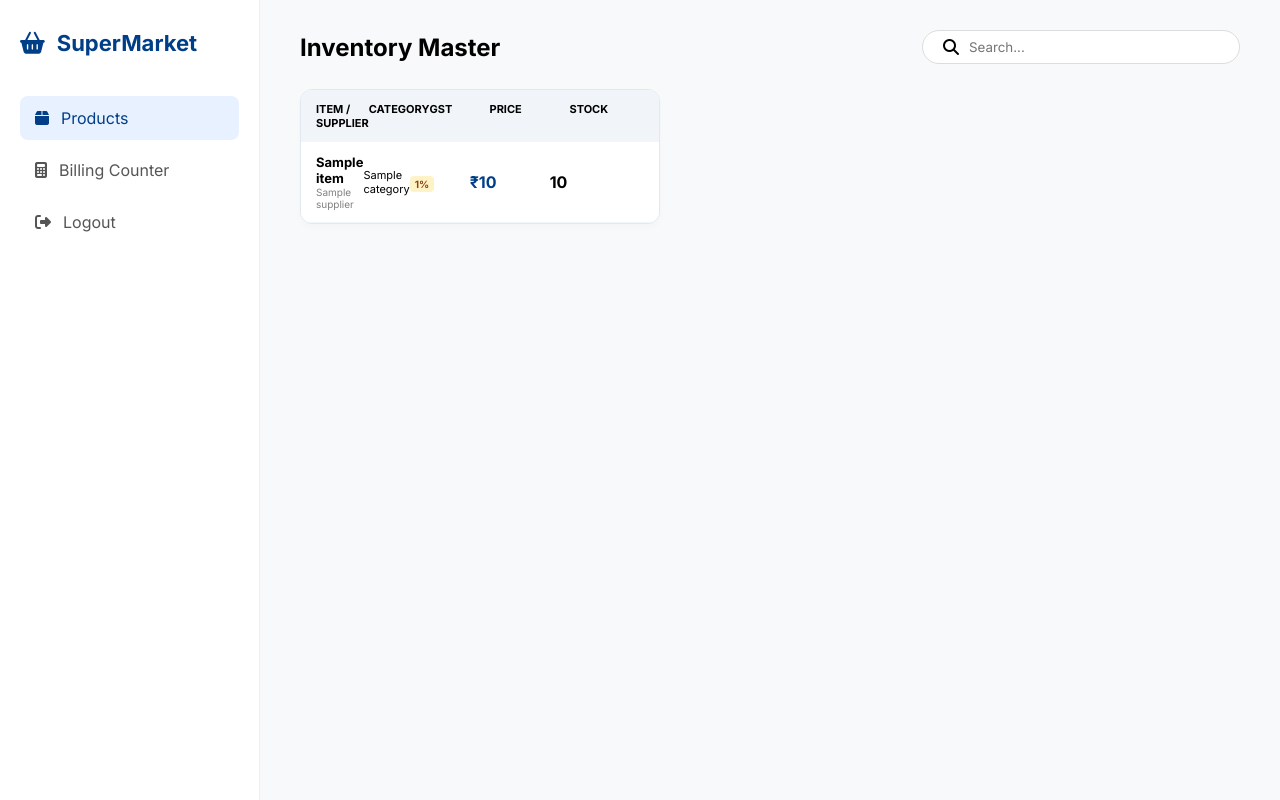
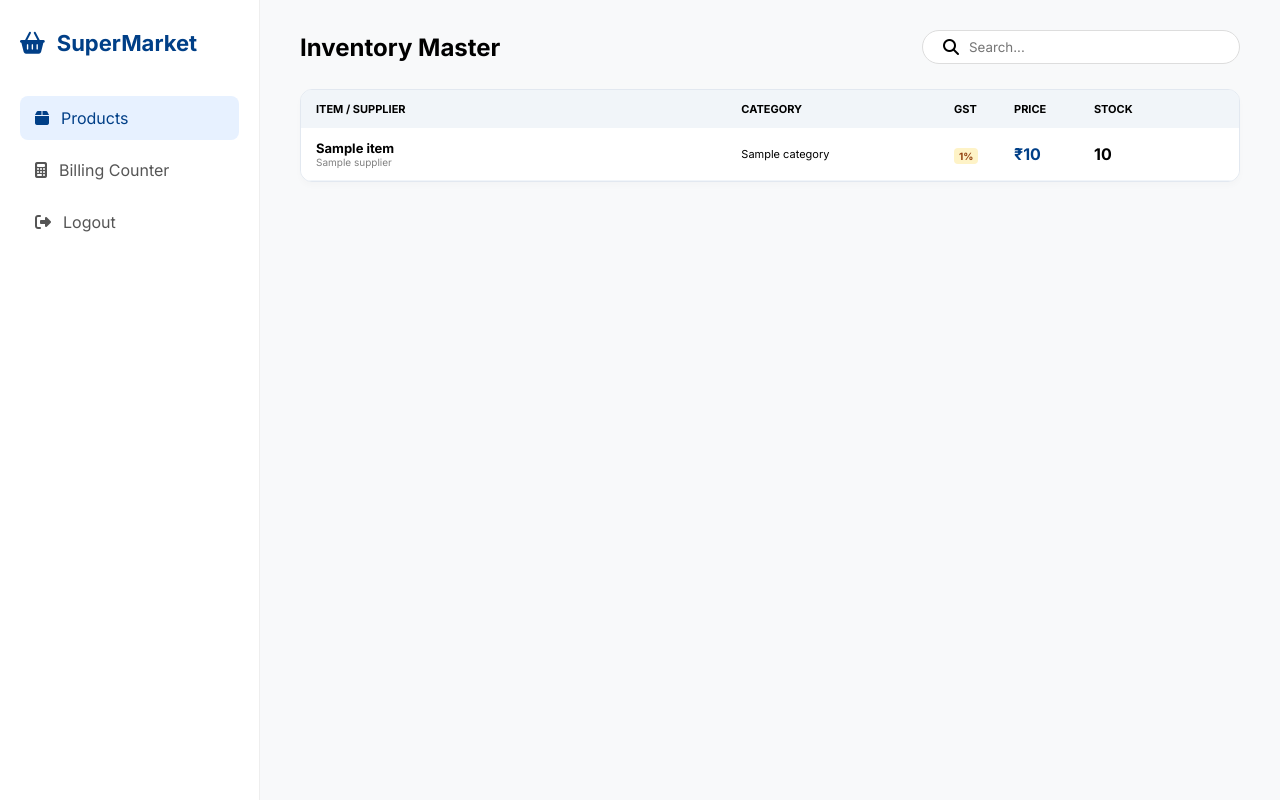
Before and after one commit to YashParmar88/SuperMarket-POS, a Flask app: template templates/products.html in a window 1280 px wide. Run offline with Flask 3, Linux system fonts and the light colour scheme; the template is opened without the code that fills it: most values are stand-ins (such as "Sample title", 1, 10 or a date in 2020).

Commit message:
Cashier Product module fix

```diff
--- a/templates/products.html
+++ b/templates/products.html
@@ -9,7 +9,17 @@
     <link rel="stylesheet" href="https://cdnjs.cloudflare.com/ajax/libs/font-awesome/6.4.0/css/all.min.css">
     <link rel="stylesheet" href="{{ url_for('static', filename='style.css') }}">
     <style>
-        .products-layout-grid { display: grid; grid-template-columns: 360px 1fr; gap: 20px; align-items: start; }
+        /* NECESSARY CHANGE: Logic to make table full-width for Cashier */
+        .products-layout-grid {
+            display: grid;
+            {% if session['role'] == 'Admin' %}
+            grid-template-columns: 360px 1fr;
+            {% else %}
+            grid-template-columns: 1fr;
+            {% endif %}
+            gap: 20px;
+            align-items: start;
+        }
 
         /* Compact Form Styling */
         .compact-card { background: white; padding: 20px; border-radius: 12px; border: 1px solid #e2e8f0; box-shadow: 0 4px 6px rgba(0,0,0,0.02); }
@@ -47,7 +57,7 @@
             <nav class="nav-links">
                 <!-- Dashboard (Admin Only) -->
                 {% if session['role'] == 'Admin' %}
-                <a href="/dashboard" class="nav-item"><i class="fas fa-th-large"></i> Dashboard</a>
+                <a href="/dashboard" class="nav-item {% if request.path == '/dashboard' %}active{% endif %}"><i class="fas fa-th-large"></i> Dashboard</a>
                 {% endif %}
 
                 <!-- Products (All) -->
@@ -119,7 +129,6 @@
                             <div class="compact-field"><label>Disc %</label><input type="number" name="discount" value="0"></div>
                             <div class="compact-field">
                                 <label>Category</label>
-                                <!-- Updated comprehensive category list -->
                                 <select name="category">
                                     <option>Grains & Flours</option>
                                     <option>Dals & Pulses</option>
@@ -159,7 +168,7 @@
                             <div style="font-size:11px">{{ item['category'] }}</div>
                             <div><span class="gst-tag">{{ item['gst_percent']|int }}%</span></div>
                             <div style="font-weight:700; color:#003f87">₹{{ item['price'] }}</div>
-                            <div style="font-weight:700">{{ item['stock'] }}</div>
+                            <div style="font-weight:700" class="{% if item['stock'] < 10 %}low-stock-alert{% endif %}">{{ item['stock'] }}</div>
                             <div style="text-align:right">
                                 {% if session['role'] == 'Admin' %}
                                 <a href="/delete_product/{{ item['id'] }}" onclick="return confirm('Delete this product?')" style="color:#ef4444"><i class="fas fa-trash-alt"></i></a>
```
Also changed, not shown: supermarket.db.
